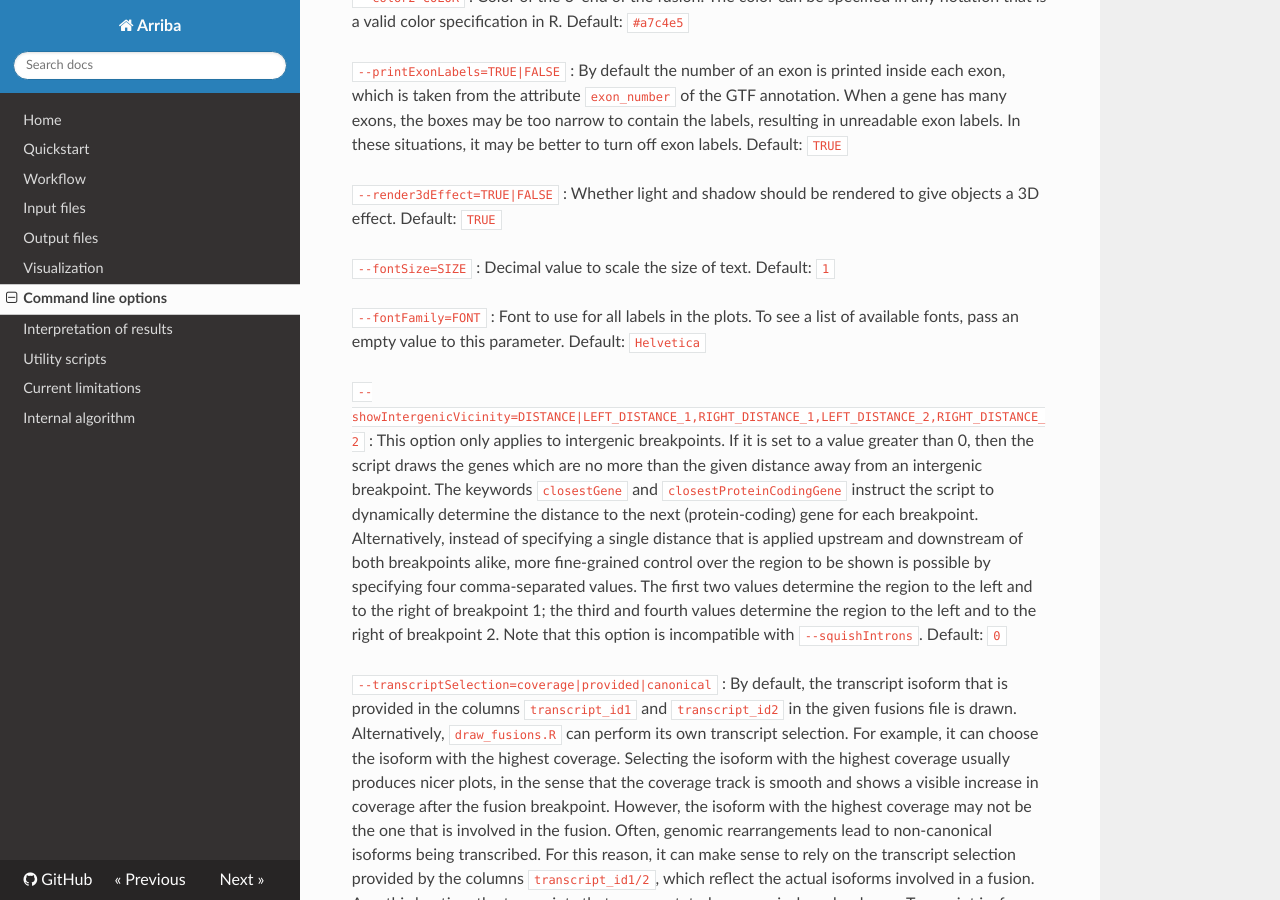
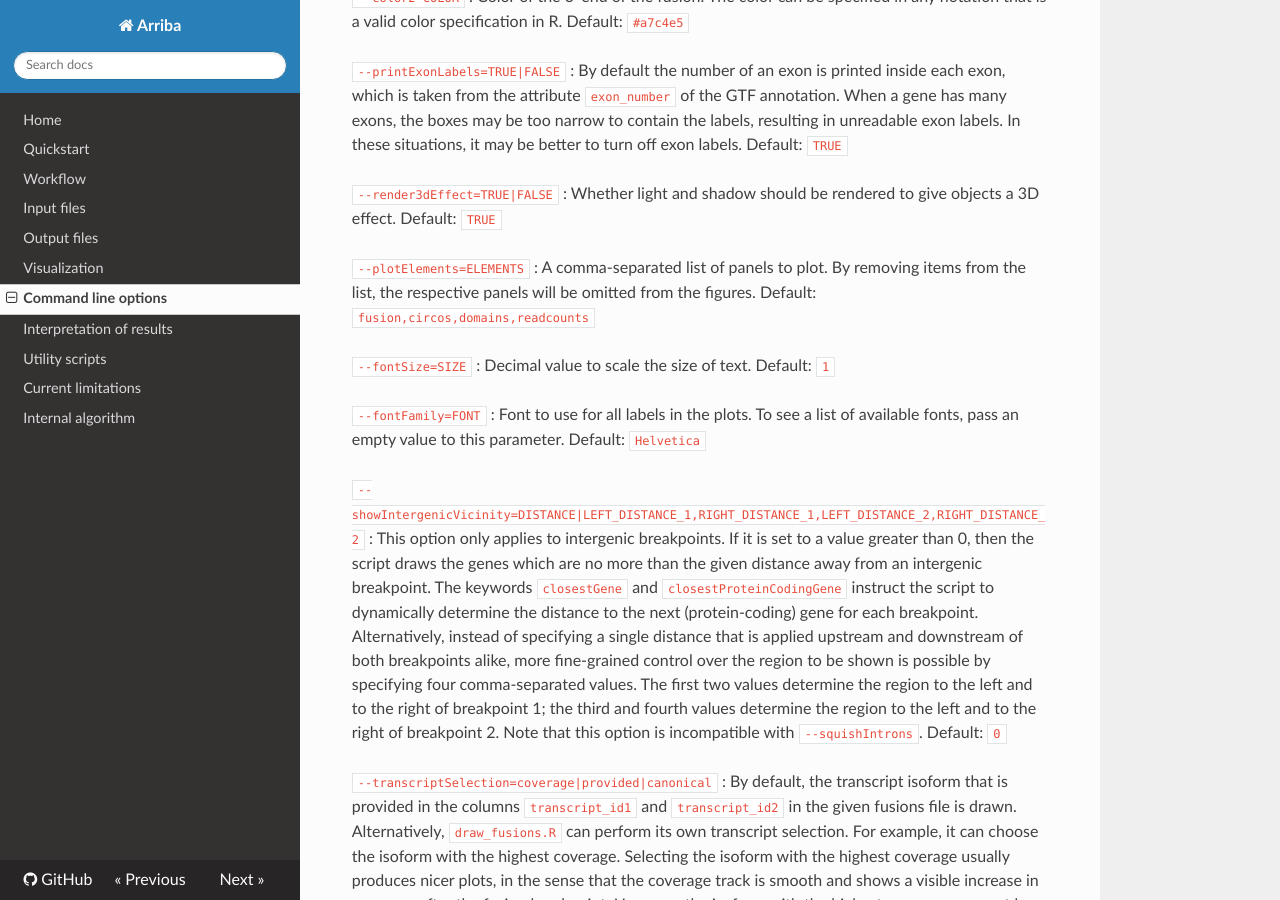
Before and after one commit to suhrig/arriba, an MkDocs documentation site: the page built from documentation/command-line-options.md, in a window 1280 px wide and 900 px high, scrolled down 7018 px. Built offline with MkDocs 1.6.1, drawn with Linux system fonts in a browser that asks for light colours; nearby versions of some CDN libraries; old or Windows-style settings are respelled for this version of MkDocs.

Commit message:
new parameter to omit panels from the fusion plots

```diff
--- a/documentation/command-line-options.md
+++ b/documentation/command-line-options.md
@@ -209,6 +209,9 @@
 `--render3dEffect=TRUE|FALSE`
 : Whether light and shadow should be rendered to give objects a 3D effect. Default: `TRUE`
 
+`--plotElements=ELEMENTS`
+: A comma-separated list of panels to plot. By removing items from the list, the respective panels will be omitted from the figures. Default: `fusion,circos,domains,readcounts`
+
 `--fontSize=SIZE`
 : Decimal value to scale the size of text. Default: `1`
 
```
Also changed, not shown: 1 other file.
